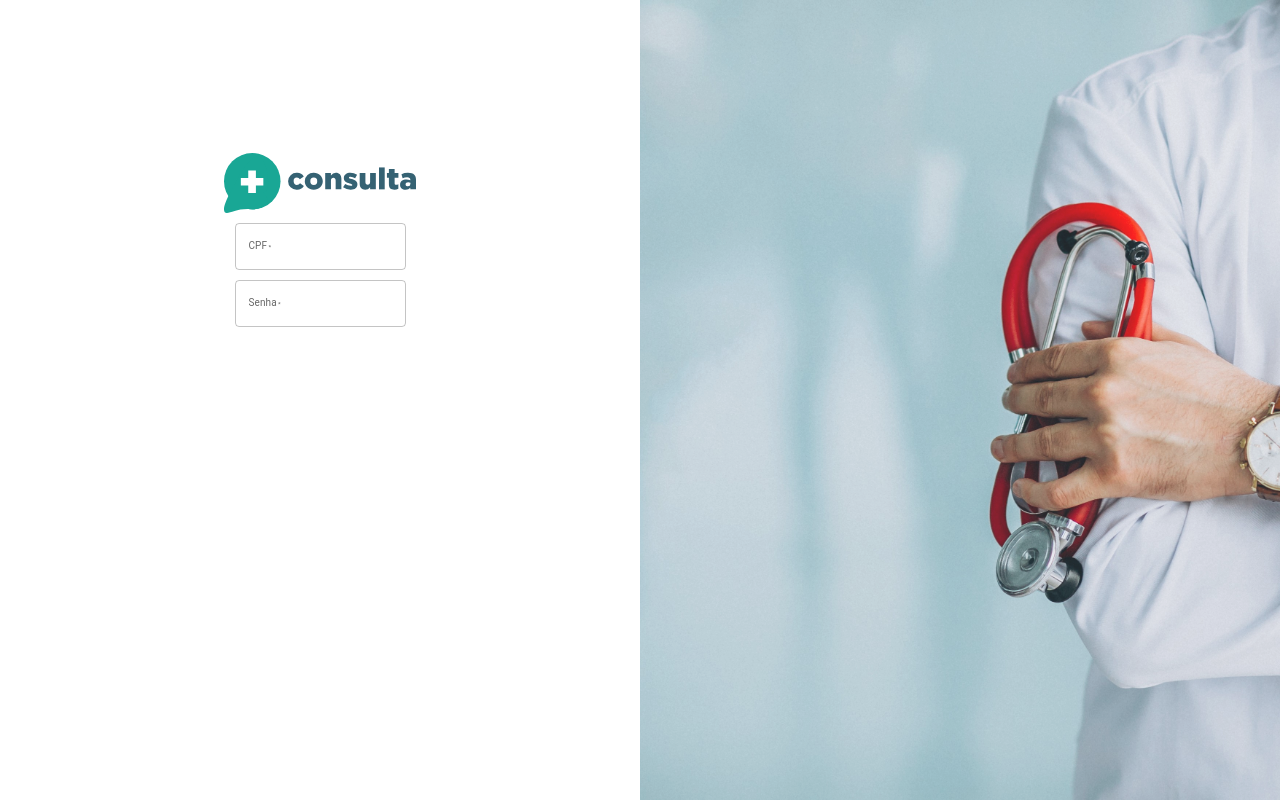
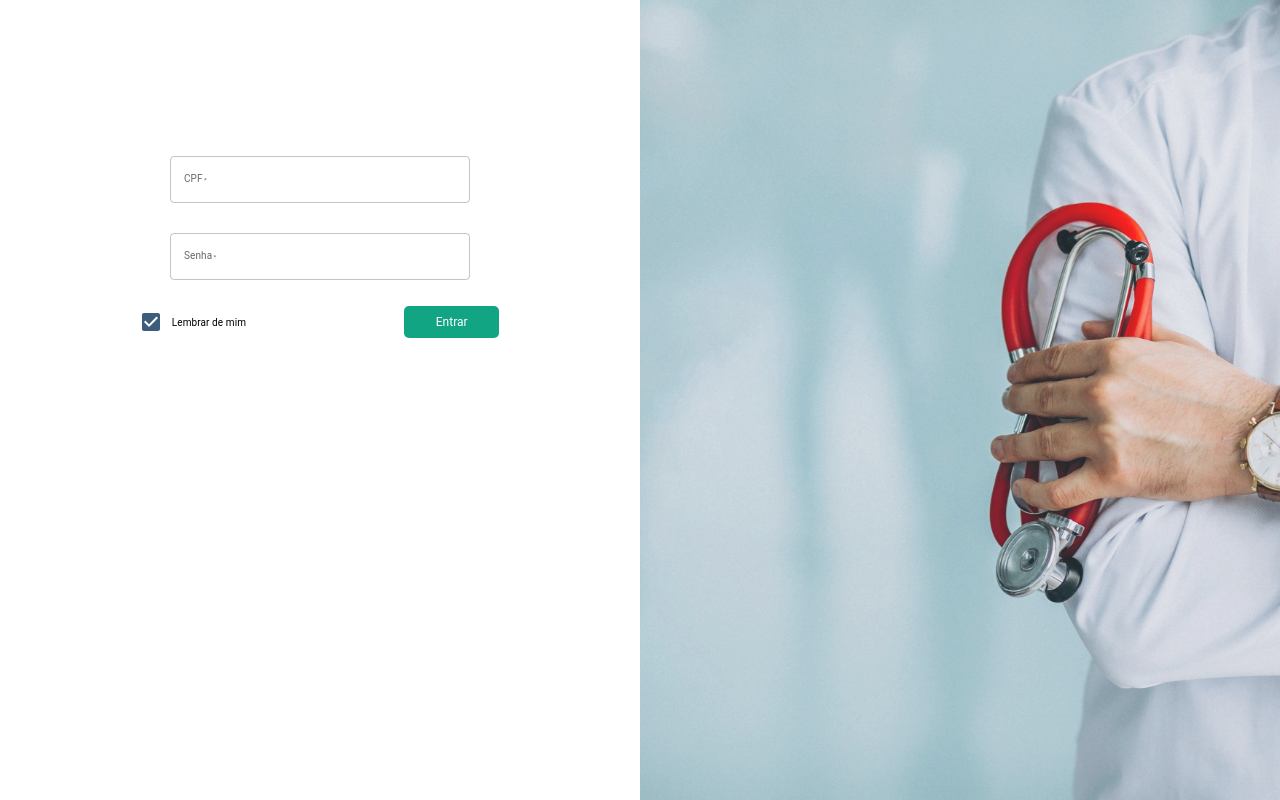
Before and after one commit to loisfg/mais-consulta-ws, a React (Create React App) app in the folder projeto/front/mais-consulta/: page / in a window 1280 px wide. Built offline with nearby package versions, Linux system fonts and the light colour scheme.

Commit message:
feat(front): Criar componente de login

```diff
--- a/projeto/front/mais-consulta/src/components/FormLogin/index.jsx
+++ b/projeto/front/mais-consulta/src/components/FormLogin/index.jsx
@@ -1,16 +1,27 @@
-import React from 'react';
-import { Container, CustomTextField } from './styles';
-import photo from '../../assets/logo.svg';
-
-import { TextField } from '@material-ui/core';
-
+import * as React from 'react';
+import { Container, CustomTextField, Button, Div } from './styles';
+import { Checkbox, FormControlLabel } from '@material-ui/core';
 
 function FormLogin() {
+  // const label = { inputProps: { 'aria-label': 'thais' } };
   return (
     <Container>
-      <img src={photo} alt="Logo +Consulta" />
       <CustomTextField required label="CPF"></CustomTextField>
       <CustomTextField required label="Senha"></CustomTextField>
+      <Div>
+        <FormControlLabel
+          control={
+            <Checkbox
+                name="SomeName"
+                value="SomeValue"
+                defaultChecked
+                sx={{ '& .MuiSvgIcon-root': { fontSize: 24, color: "#3C5D7C" } }}
+            />
+          }
+          label="Lembrar de mim"
+        />
+        <Button>Entrar</Button>
+      </Div>
     </Container>
   );
 }
--- a/projeto/front/mais-consulta/src/components/FormLogin/styles.js
+++ b/projeto/front/mais-consulta/src/components/FormLogin/styles.js
@@ -1,6 +1,6 @@
 import styled from 'styled-components';
 import { TextField } from '@material-ui/core';
-
+import { Checkbox } from '@material-ui/core';
 
 export const Container = styled.div`
   height: 40rem;
@@ -11,10 +11,33 @@ export const Container = styled.div`
   margin-top: 40px;
   justify-content: center;
   img{
-      width: 30%;
+      width: 25%;
   }
 `;
 
 export const CustomTextField = styled(TextField)`
-  margin-top: 10px !important
+  margin-top: 30px !important;
+  width: 300px;
 `
+
+export const Button = styled.button`
+  height: 32px;
+  width: 95px;
+  font-size: 12px;
+  border-style: none;
+  border-radius: 5px;
+  color: white;
+  font-family: Roboto, Oxygen, Ubuntu, Cantarell, 'Open Sans', 'Helvetica Neue', sans-serif;
+  background-color: #12A583;
+  cursor: pointer;
+`
+
+export const Div = styled.div`
+  /* background-color: pink; */
+  display: flex;
+  align-items: center;
+  justify-content: space-between;
+  height: 8vh;
+  width: 28vw;
+  margin-top: 10px;
+`
--- a/projeto/front/mais-consulta/src/components/Login/style.js
+++ /dev/null
@@ -1 +0,0 @@
-import styled from "styled-components";
```
